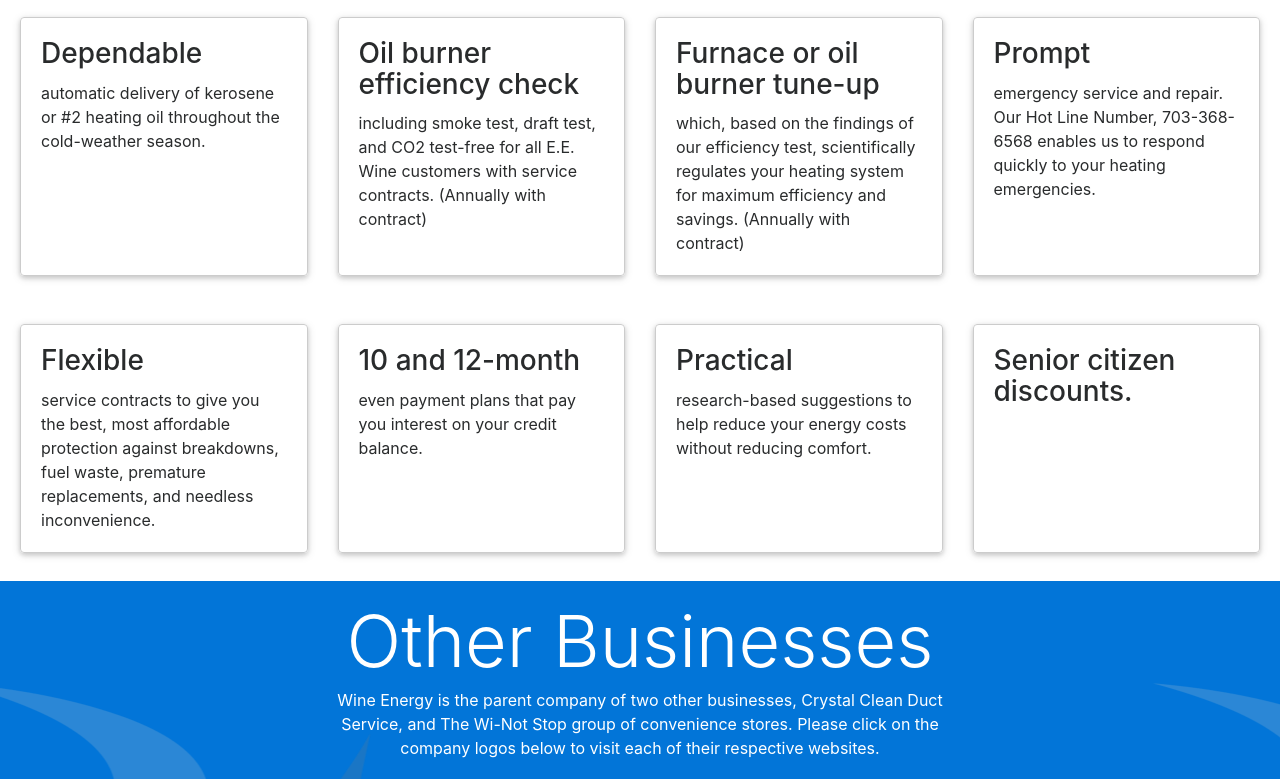
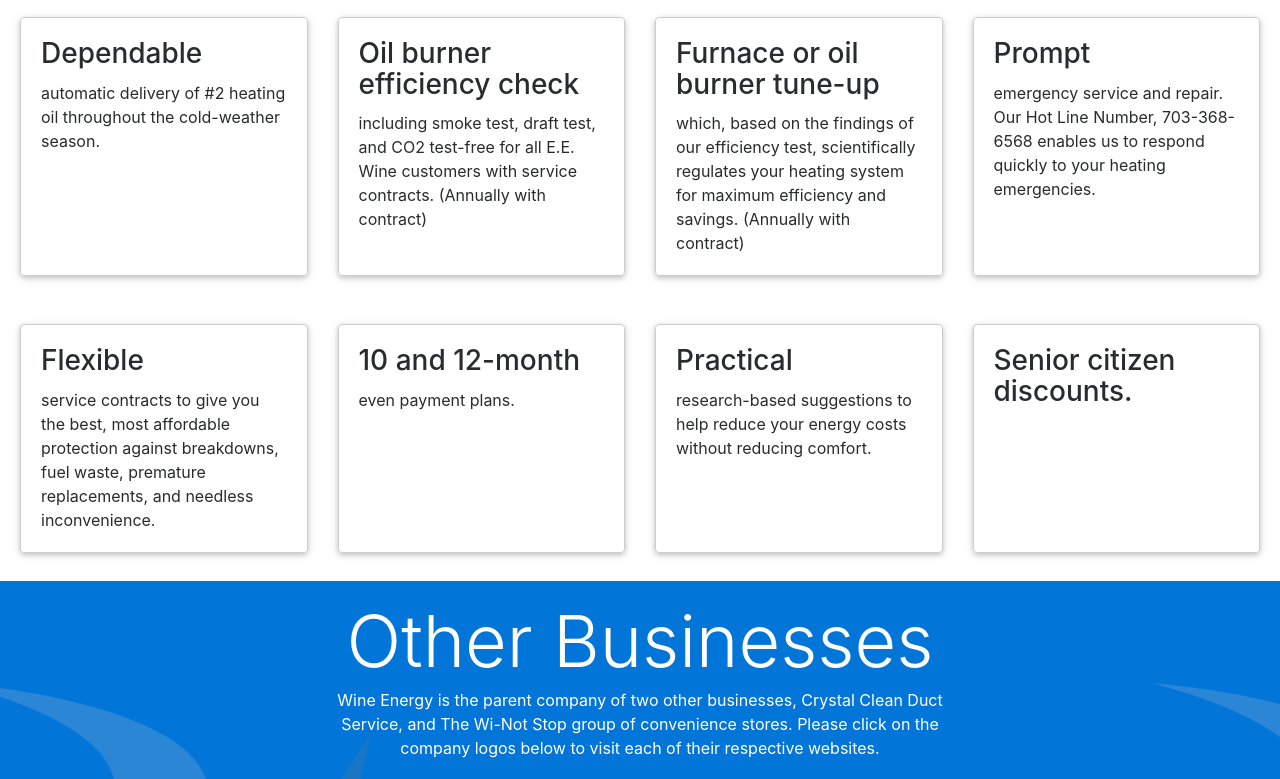
Before and after one commit to nburk2/wineenergy, a website: page ourbusiness.html in a window 1280 px wide. Shown: the part 1204-1983 px from the top of the page. Drawn offline with Linux system fonts and the light colour scheme.

Commit message:
minor fixes to business page

```diff
--- a/ourbusiness.html
+++ b/ourbusiness.html
@@ -110,7 +110,7 @@
           <div class="card card-outline-secondary wow fadeInLeft mb-2" data-wow-duration="2000ms" data-wow-delay="00ms">
             <div class="card-block">
               <h3 class="card-title">Dependable</h3>
-              <p class="card-text">automatic delivery of kerosene or #2 heating oil throughout the cold-weather season.</p>
+              <p class="card-text">automatic delivery of #2 heating oil throughout the cold-weather season.</p>
             </div>
         </div>
           <div class="card card-outline-secondary wow fadeInLeft mb-2" data-wow-duration="2000ms" data-wow-delay="300ms">
@@ -142,7 +142,7 @@
           <div class="card card-outline-secondary wow fadeInLeft mb-2" data-wow-duration="2000ms" data-wow-delay="300ms">
             <div class="card-block">
               <h3 class="card-title">10 and 12-month</h3>
-              <p class="card-text">even payment plans that pay you interest on your credit balance.</p>
+              <p class="card-text">even payment plans.</p>
             </div>
           </div>
           <!-- <div class="card card-outline-secondary">
```
